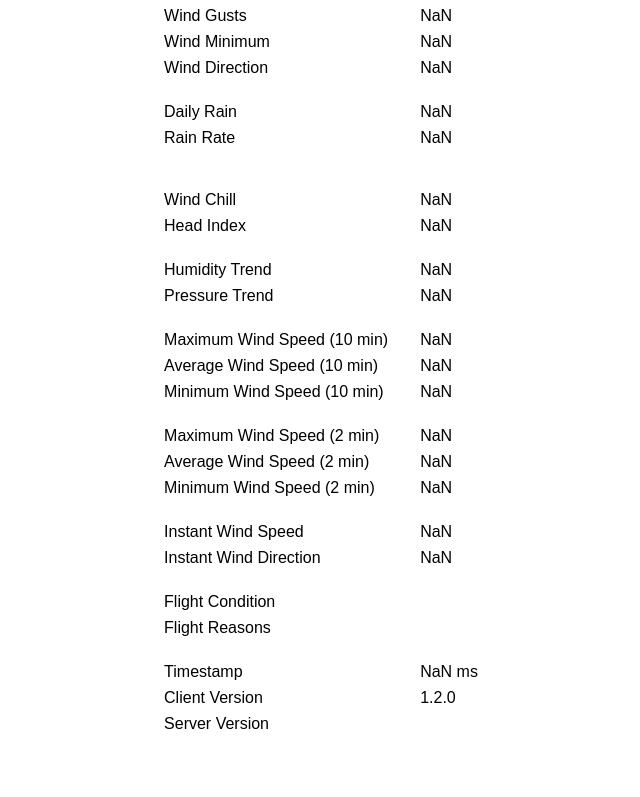
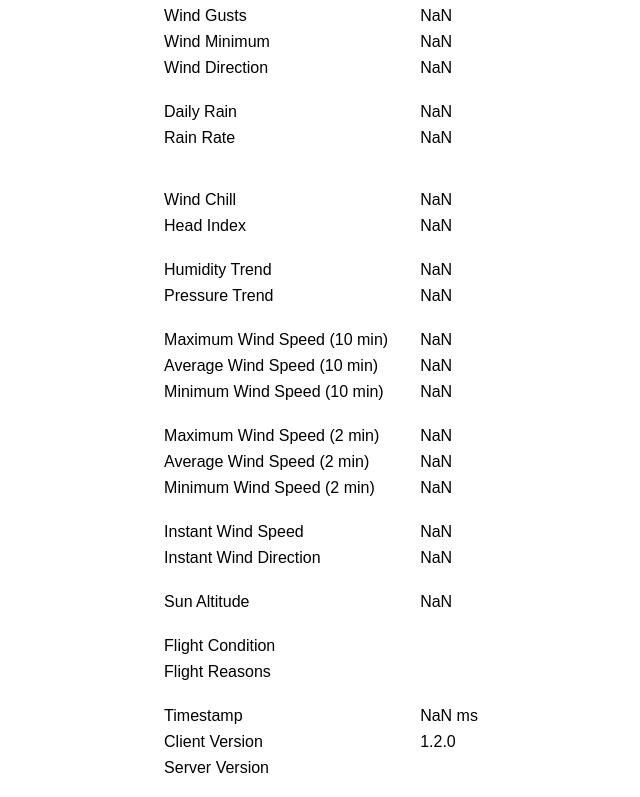
Before and after one commit to marksoderquist/weather-server, a React (Create React App) app in the folder client/: page / in a window 1280 px wide. Shown: the part 723-1520 px from the top of the page, without its empty margins (319-959 px from the left). Before the commit the page ends 1476 px from the top, so only its background shows below. Built offline with nearby package versions, Linux system fonts and the light colour scheme; no server answers.

Commit message:
Add sun altitude to weather info

```diff
--- a/client/src/App.js
+++ b/client/src/App.js
@@ -122,6 +122,8 @@ class Body extends Component {
 					<Separator/>
 					<NumberField name='Instant Wind Speed' value={this.props.weather.windSpeed} unit={this.props.weather.windSpeedUnit}/>
 					<NumberField name='Instant Wind Direction' value={this.props.weather.windDirection} unit={this.props.weather.windDirectionUnit}/>
+					<Separator/>
+					<NumberField name='Sun Altitude' value={this.props.weather.sunAltitude} unit={this.props.weather.sunAltitudeUnit}/>
 					<Separator/>
 					<StringField name='Flight Condition' value={this.props.weather.flight && this.props.weather.flight.condition}/>
 					<StringField name='Flight Reasons' value={this.props.weather.flight && this.props.weather.flight.reasons}/>
```
